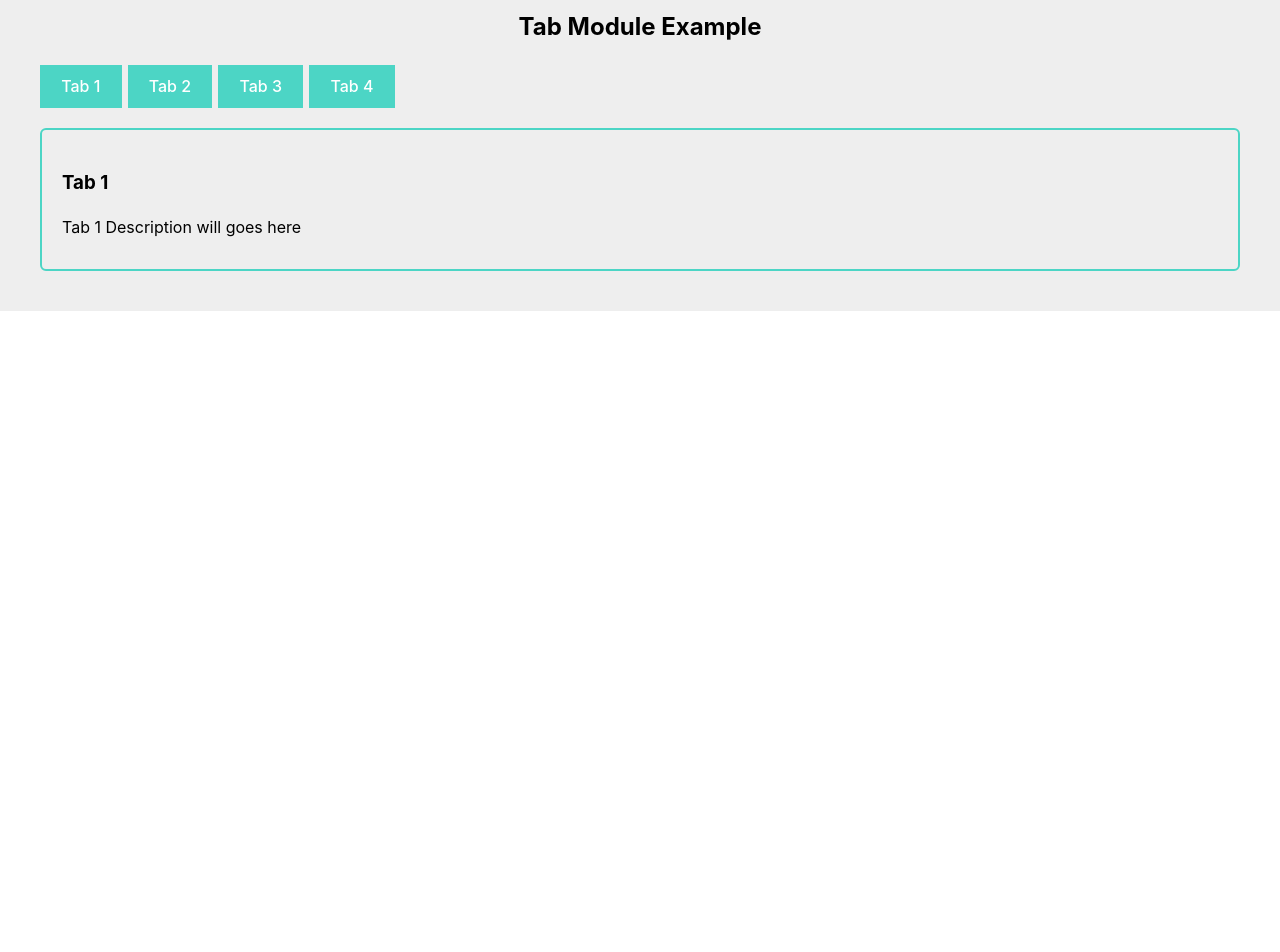
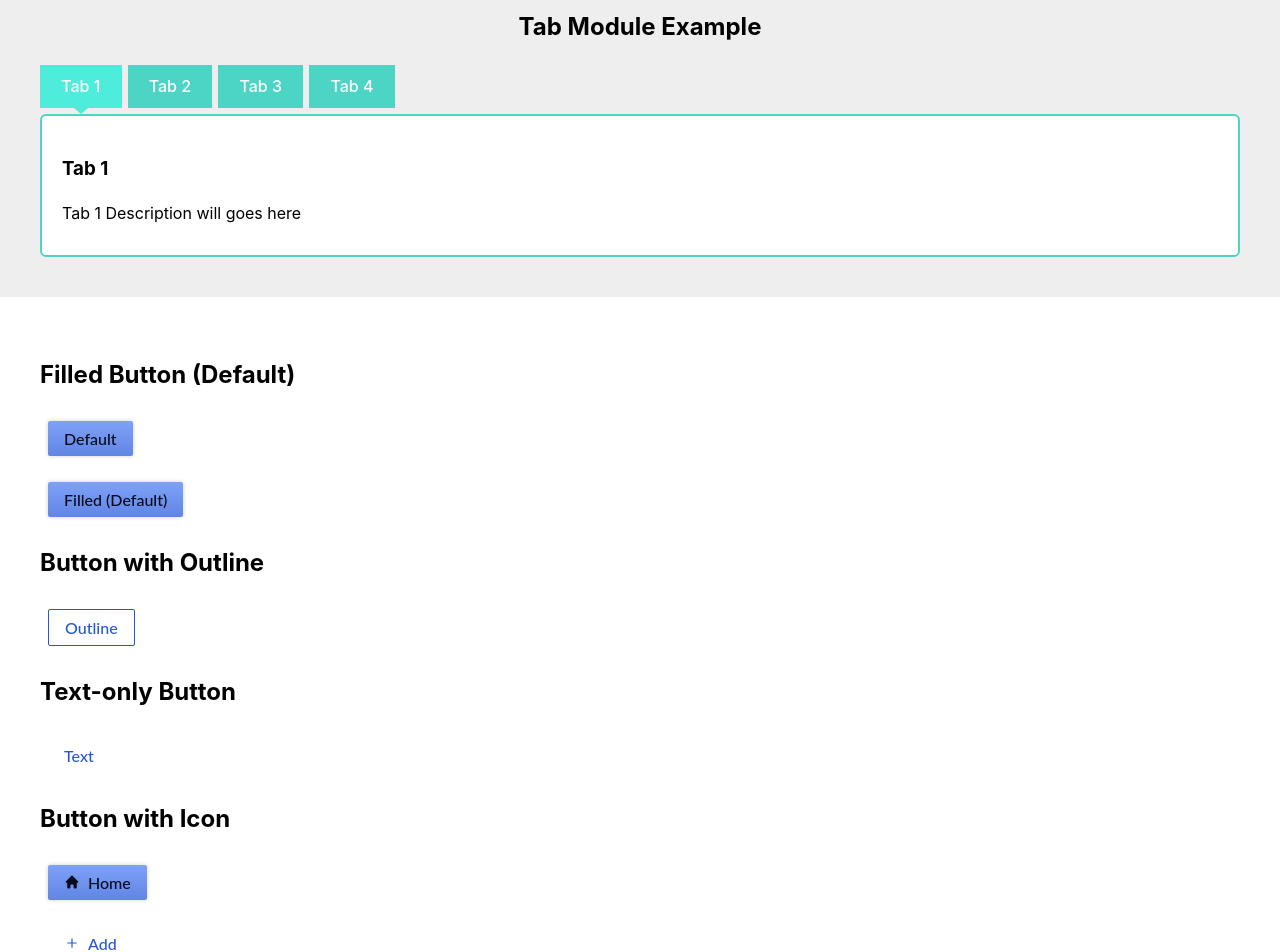
Before and after one commit to kpp6454/react-learning-demo, a React (Vite) app: page / in a window 1280 px wide. Shown: the part 1200-2152 px from the top of the page. Before the commit the page ends 1511 px from the top, so only its background shows below. Built offline with nearby package versions, Linux system fonts and the light colour scheme.

Commit message:
Dynamic Reusable button component

```diff
--- a/src/App.css
+++ b/src/App.css
@@ -70,13 +70,33 @@ ul.display-todoitems li.read {
 ul.tab-btns{
   list-style: none;
   padding: 0;
+  margin: 0 0 6px;
 }
 ul.tab-btns li{
   display: inline-block;
+  position: relative;
+}
+ul.tab-btns li button{
+  position: relative;
+}
+ul.tab-btns li button:after {
+  content: "";
+  position: absolute;
+  top: calc(100% + 2px);
+  border-left: 7px solid transparent;
+  border-right: 7px solid transparent;
+  border-top: 6px solid #4cd5c5;
+  left: 50%;
+  transform: translateX(-50%);
+  opacity: 0;
+}
+ul.tab-btns li button.active:after{
+  border-top: 6px solid #4eeddb;
+  opacity: 1;
 }
 #tab-content{
   border: 2px solid #4cd5c5;
   padding: 20px;
   border-radius: 6px;
-  margin: 20px 0 0;
+  background-color: #fff;
 }
--- a/src/App.jsx
+++ b/src/App.jsx
@@ -1,37 +1,20 @@
+import "./App.css";
 import PersonDetailsArrayOfObject from "./components/PersonDetailsArrayOfObject";
 import PassingPropsToComp from "./components/PassingPropsToComp";
-import "./App.css";
 import { Counter } from "./components/Counter";
 import { Todo } from "./components/TodoApp/Todo";
 import { TabModule } from "./components/Tab/TabModule";
+import PersonDetailsData from "./components/PersonDetailsData";
+import DynamicButton from "./components/DynamicButton/DynamicButton";
 
 function App() {
-  const personDetails = [
-    {
-      name: "Karan Parmar",
-      age: "30",
-      gender: "Male",
-    },
-    {
-      name: "Chandni parmar",
-      age: "27",
-      gender: "Female",
-    },
-    {
-      name: "Prakash Parmar",
-      age: "62",
-      gender: "Male",
-    }
-  ]
-
-
 
   return (
     <>
       <section className="pad40">
         <div className="container">
             <PassingPropsToComp title="person details are below:" /><br/>
-            <PersonDetailsArrayOfObject personDetails={personDetails} />
+            <PersonDetailsArrayOfObject personDetails={PersonDetailsData} />
         </div>
       </section>
       <section className="pad40 gray-back">
@@ -52,6 +35,11 @@ function App() {
           <TabModule></TabModule>
         </div>
       </section>
+      <section className="pad40">
+        <div className="container">
+            <DynamicButton></DynamicButton>
+        </div>
+      </section>
     </>
   );
 }
--- /dev/null
+++ b/src/components/DynamicButton/Button.jsx
@@ -0,0 +1,23 @@
+export default function Button({ children, className, mode = 'filled', Icon, ...props}) {
+
+  let cssClasses = `button ${mode}-button`
+
+  if (Icon) {
+    cssClasses += ' icon-button';
+  }
+
+  if (className) {
+    cssClasses += ' ' + className;
+  }
+
+  return (
+    <button className={cssClasses} {...props}>
+      {Icon && (
+        <span className="button-icon">
+          <Icon />
+        </span>
+      )}
+      <span>{children}</span>
+    </button>
+  );
+}
--- /dev/null
+++ b/src/components/DynamicButton/DynamicButton.jsx
@@ -0,0 +1,56 @@
+import Button from './Button'
+import HomeIcon from './HomeIcon';
+import PlusIcon from './PlusIcon';
+
+
+function DynamicButton() {
+  return (
+     <div id="app">
+      <section>
+        <h2>Filled Button (Default)</h2>
+        <p>
+          <Button>Default</Button>
+        </p>
+        <p>
+          <Button mode='filled'>Filled (Default)</Button>
+        </p>
+      </section>
+      <section>
+        <h2>Button with Outline</h2>
+        <p>
+          <Button mode="outline">Outline</Button>
+        </p>
+      </section>
+      <section>
+        <h2>Text-only Button</h2>
+        <p>
+          <Button mode="text">Text</Button>
+        </p>
+      </section>
+      <section>
+        <h2>Button with Icon</h2>
+        <p>
+          <Button Icon={HomeIcon}>Home</Button>
+        </p>
+        <p>
+          <Button Icon={PlusIcon} mode="text">
+            Add
+          </Button>
+        </p>
+      </section>
+      <section>
+        <h2>Buttons Should Support Any Props</h2>
+        <p>
+          <Button mode="filled" disabled>
+            Disabled
+          </Button>
+        </p>
+        <p>
+          <Button onClick={() => console.log('Clicked!')}>Click me</Button>
+        </p>
+      </section>
+    </div>
+  );
+}
+
+export default DynamicButton;
--- /dev/null
+++ b/src/components/DynamicButton/HomeIcon.jsx
@@ -0,0 +1,15 @@
+export default function HomeIcon() {
+  return (
+    <svg
+      xmlns="http://www.w3.org/2000/svg"
+      viewBox="0 0 20 20"
+      fill="currentColor"
+    >
+      <path
+        fillRule="evenodd"
+        d="M9.293 2.293a1 1 0 011.414 0l7 7A1 1 0 0117 11h-1v6a1 1 0 01-1 1h-2a1 1 0 01-1-1v-3a1 1 0 00-1-1H9a1 1 0 00-1 1v3a1 1 0 01-1 1H5a1 1 0 01-1-1v-6H3a1 1 0 01-.707-1.707l7-7z"
+        clipRule="evenodd"
+      />
+    </svg>
+  );
+}
--- /dev/null
+++ b/src/components/DynamicButton/PlusIcon.jsx
@@ -0,0 +1,11 @@
+export default function PlusIcon() {
+  return (
+    <svg
+      xmlns="http://www.w3.org/2000/svg"
+      viewBox="0 0 20 20"
+      fill="currentColor"
+    >
+      <path d="M10.75 4.75a.75.75 0 00-1.5 0v4.5h-4.5a.75.75 0 000 1.5h4.5v4.5a.75.75 0 001.5 0v-4.5h4.5a.75.75 0 000-1.5h-4.5v-4.5z" />
+    </svg>
+  );
+}
--- a/src/components/PassingPropsToComp.jsx
+++ b/src/components/PassingPropsToComp.jsx
@@ -1,4 +1,5 @@
 import React from "react";
+
 
 const PassingPropsToComp = (props) => {
 
--- /dev/null
+++ b/src/components/PersonDetailsData.js
@@ -0,0 +1,19 @@
+const PersonDetailsData = [
+  {
+    name: "Karan Parmar",
+    age: "30",
+    gender: "Male",
+  },
+  {
+    name: "Chandni parmar",
+    age: "27",
+    gender: "Female",
+  },
+  {
+    name: "Prakash Parmar",
+    age: "62",
+    gender: "Male",
+  }
+]
+
+export default PersonDetailsData;
--- a/src/components/Tab/TabButton.jsx
+++ b/src/components/Tab/TabButton.jsx
@@ -1,7 +1,7 @@
-export default function TabButton({ children, onSelect}) {
+export default function TabButton({ children, ...props }) {
   return (
     <li>
-      <button onClick={onSelect}>
+      <button {...props}>
         {children}
       </button>
     </li>
--- a/src/components/Tab/TabData.js
+++ b/src/components/Tab/TabData.js
@@ -1,27 +1,19 @@
 const TabData = {
   tab1: {
-      id: 'tab1',
       title: 'Tab 1',
-      description:
-        'Tab 1 Description will goes here',
+      description: 'Tab 1 Description will goes here',
       },
   tab2: {
-      id: 'tab2',
       title: 'Tab 2',
-      description:
-        'Tab 2 Description will goes here',
+      description: 'Tab 2 Description will goes here',
   },
   tab3: {
-      id: 'tab3',
       title: 'Tab 3',
-      description:
-        'Tab 3 Description will goes here',
+      description: 'Tab 3 Description will goes here',
   },
   tab4: {
-      id: 'tab4',
       title: 'Tab 4',
-      description:
-        'Tab 4 Description will goes here',
+      description: 'Tab 4 Description will goes here',
   },
 }
 
--- a/src/components/Tab/TabModule.jsx
+++ b/src/components/Tab/TabModule.jsx
@@ -13,10 +13,10 @@ export const TabModule = () => {
   return (
     <div className="tab-wrap">
       <ul className="tab-btns">
-        <TabButton onSelect={() => handleSelect('tab1')}>Tab 1</TabButton>
-        <TabButton onSelect={() => handleSelect('tab2')}>Tab 2</TabButton>
-        <TabButton onSelect={() => handleSelect('tab3')}>Tab 3</TabButton>
-        <TabButton onSelect={() => handleSelect('tab4')}>Tab 4</TabButton>
+        <TabButton className={selectTopic === 'tab1' ? "active" : undefined} onClick={() => handleSelect('tab1')}>Tab 1</TabButton>
+        <TabButton className={selectTopic === 'tab2' ? "active" : undefined} onClick={() => handleSelect('tab2')}>Tab 2</TabButton>
+        <TabButton className={selectTopic === 'tab3' ? "active" : undefined} onClick={() => handleSelect('tab3')}>Tab 3</TabButton>
+        <TabButton className={selectTopic === 'tab4' ? "active" : undefined} onClick={() => handleSelect('tab4')}>Tab 4</TabButton>
       </ul>
       <div id="tab-content">
           <h3>{TabData[selectTopic].title}</h3>
--- a/src/index.css
+++ b/src/index.css
@@ -53,9 +53,9 @@ button {
   background-color: #4cd5c5;
   color: #fff;
 }
-button:hover, button:focus,ul.display-todoitems li span.mark:hover,ul.display-todoitems li span.mark:focus {
-  border-color: #49e2d0;
-  background-color: #49e2d0;
+button:hover, button:focus,ul.display-todoitems li span.mark:hover,ul.display-todoitems li span.mark:focus, ul.tab-btns li button.active {
+  border-color: #4eeddb;
+  background-color: #4eeddb;
   outline: none;
 }
 
@@ -66,3 +66,62 @@ h3 strong{
 .text-center{
   text-align: center;
 }
+
+
+
+.button {
+  display: inline-block;
+  margin: 0.5rem;
+  padding: 0.5rem 1rem;
+  border: none;
+  background: transparent;
+  font-family: 'Lato', sans-serif;
+  text-decoration: none;
+  cursor: pointer;
+  border-radius: 2px;
+}
+
+.icon-button {
+  display: inline-flex;
+  align-items: center;
+  gap: 0.5rem;
+}
+
+.button-icon {
+  width: 1rem;
+  height: 1rem;
+}
+
+.filled-button {
+  background: linear-gradient(#7fa1f7, #6085e4);
+  color: #030a1b;
+  box-shadow: 0 0 4px rgba(0, 0, 0, 0.2);
+}
+
+.filled-button:hover {
+  background: linear-gradient(#89a9fb, #6890f6);
+}
+
+.filled-button:disabled {
+  background: #a3a9b7;
+  color: #3a445c;
+  box-shadow: none;
+  cursor: not-allowed;
+}
+
+.outline-button {
+  border: 1px solid #2658d6;
+  color: #2658d6;
+}
+
+.outline-button:hover {
+  background: #cbd8fc;
+}
+
+.text-button {
+  color: #2658d6;
+}
+
+.text-button:hover {
+  background: #cbd8fc;
+}
```
